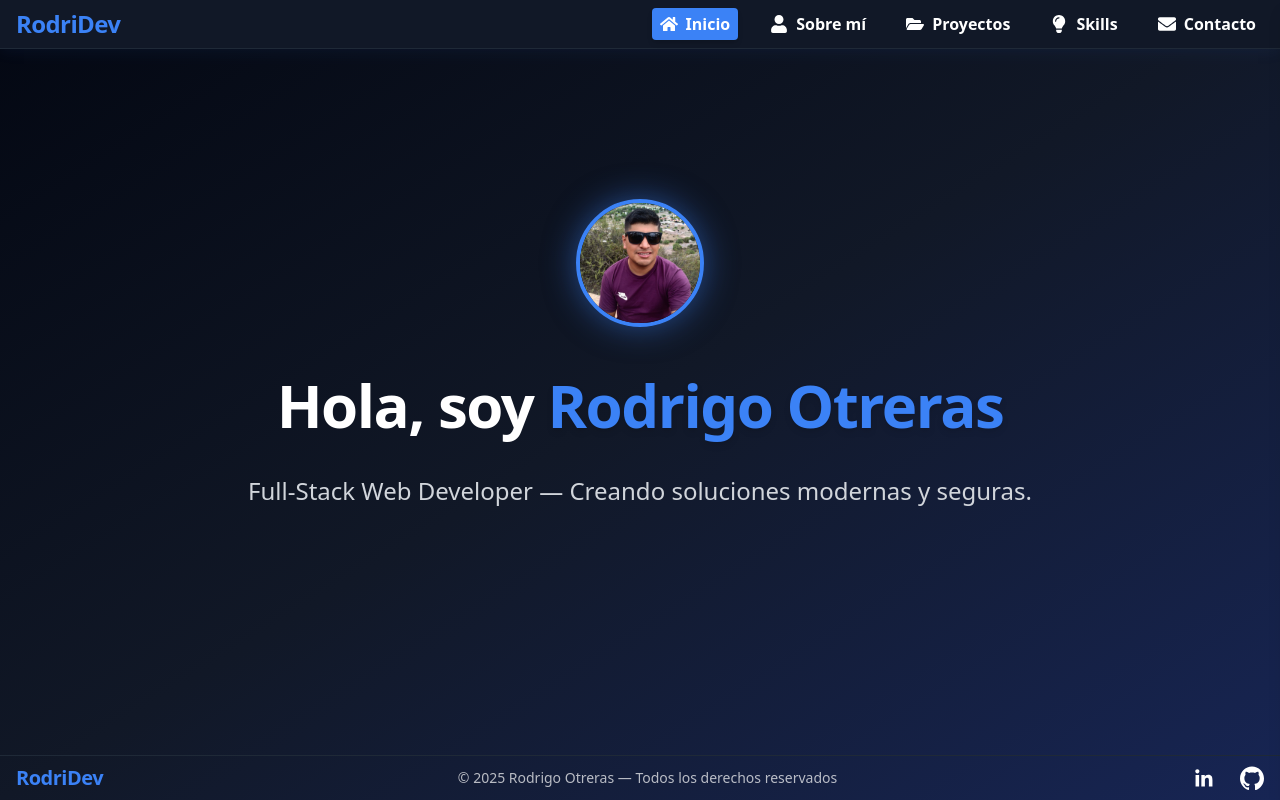
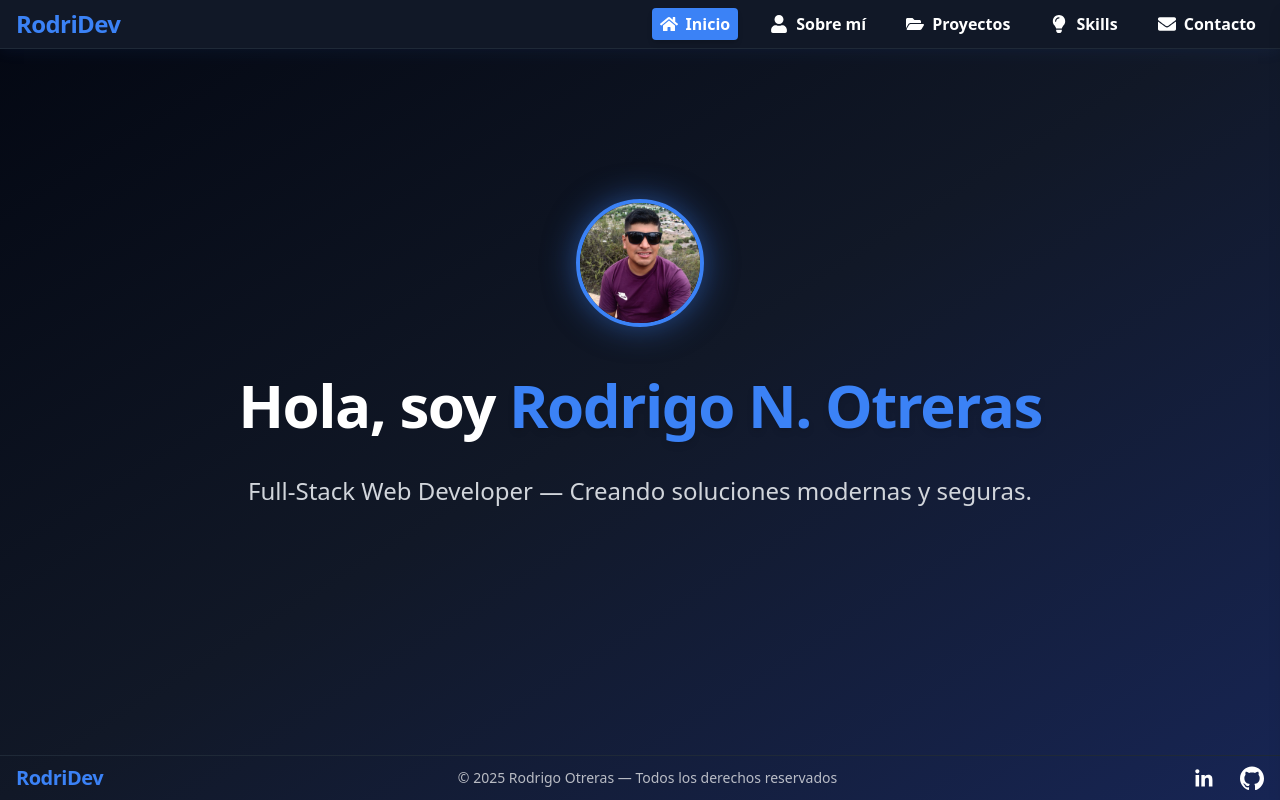
Before and after one commit to XxTreendxX/PortfolioRodriDev, a React (Vite) app: page / in a window 1280 px wide. Built offline with nearby package versions, Linux system fonts and the light colour scheme.

Commit message:
First commit: portfolio

```diff
--- a/src/pages/Home.jsx
+++ b/src/pages/Home.jsx
@@ -32,7 +32,7 @@ function Home() {
           <h1 className="pt-10">
             Hola, soy{" "}
             <span className="text-blue-500 drop-shadow-md">
-              Rodrigo Otreras
+              Rodrigo N. Otreras
             </span>
           </h1>
         </motion.h1>
```
